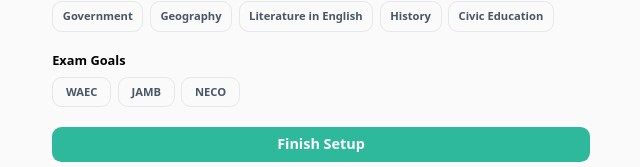
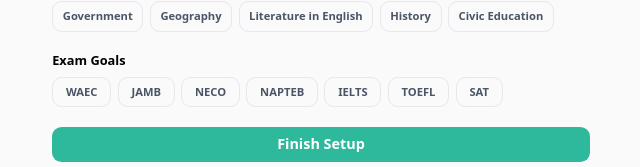
Before and after one commit to BnDaud/schoolsaasfrontend, a React (Vite) app: page /onboarding/academic-profile in a window 1280 px wide. Shown: the part 452-619 px from the top of the page, without its empty margins (319-959 px from the left). Built offline with nearby package versions, Linux system fonts and the light colour scheme.

Commit message:
feat: expand exam goal options (NAPTEB, IELTS, TOEFL, SAT)
Multi-select already worked; the option list itself was too narrow.
Learners may target multiple local exams together, or a local exam
alongside a foreign one like IELTS.

```diff
--- a/src/mocks/academicProfileOptions.js
+++ b/src/mocks/academicProfileOptions.js
@@ -22,4 +22,6 @@
   "Civic Education",
 ];
 
-export const examGoals = ["WAEC", "JAMB", "NECO"];
+// Multiple selectable at once (a learner can prep for JAMB and WAEC
+// together, or a local exam alongside a foreign one like IELTS).
+export const examGoals = ["WAEC", "JAMB", "NECO", "NAPTEB", "IELTS", "TOEFL", "SAT"];
```
Also changed, not shown: 1 other file (tests, documents, lock files or other folders).
